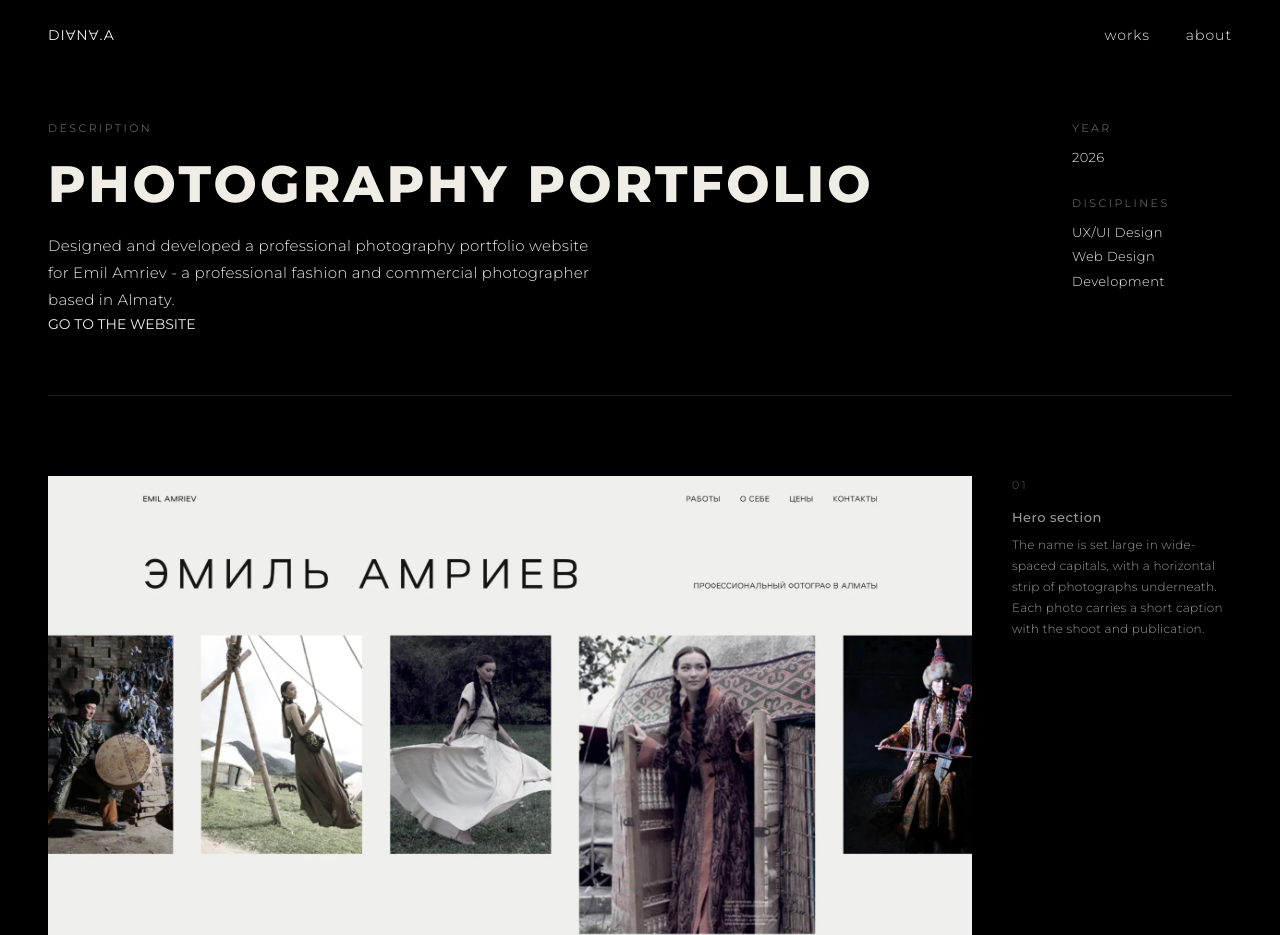
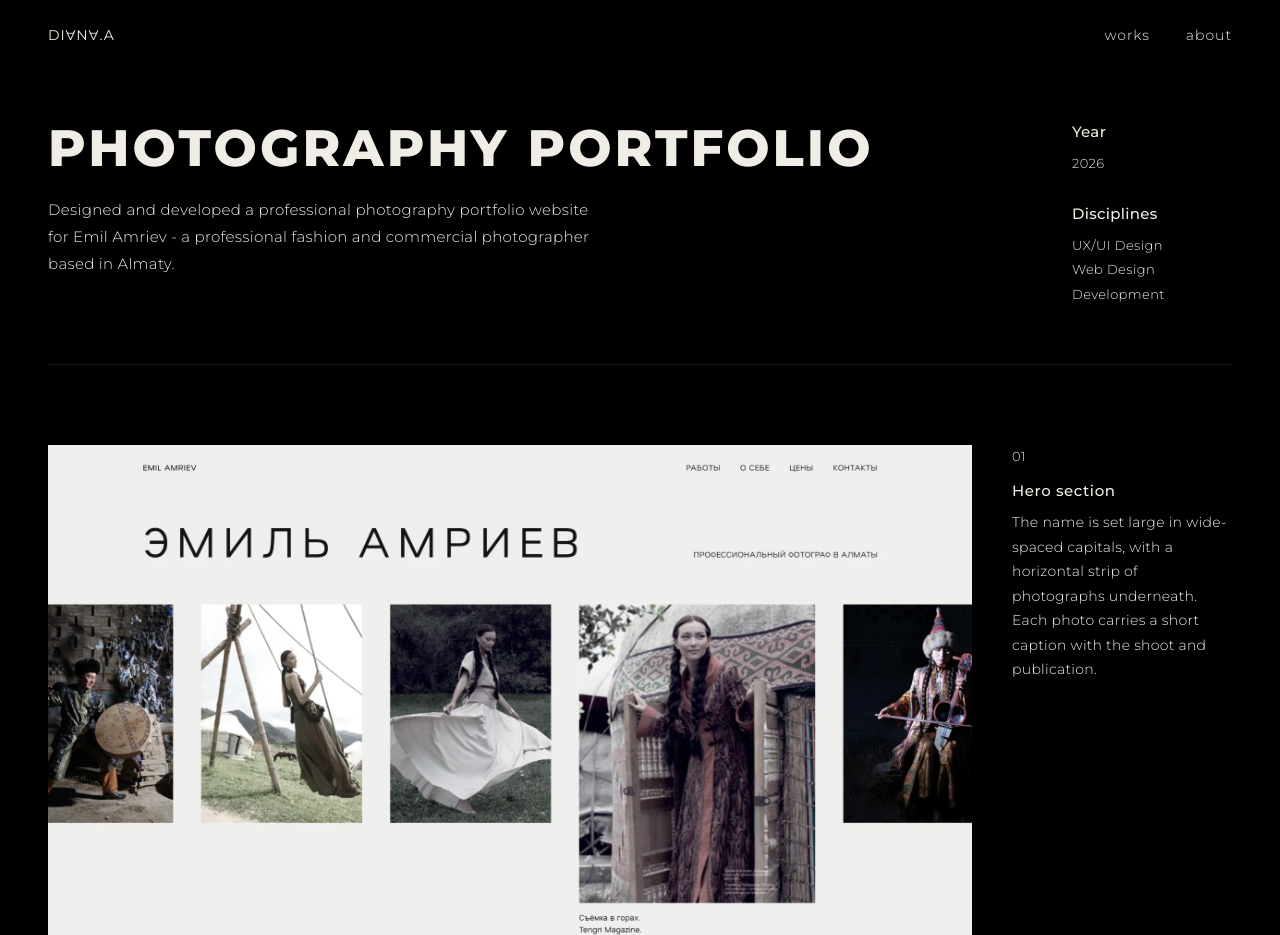
Before and after one commit to dianaamriyeva-ux/portfoliowebweb, a plain HTML site: page project-02.html in a window 1280 px wide. Shown: the top 935 px of the page. Drawn offline with Linux system fonts and the light colour scheme.

Commit message:
better type

```diff
--- a/project-02.html
+++ b/project-02.html
@@ -36,10 +36,8 @@
 
     <div class="project-hero reveal">
       <div class="project-hero-left">
-        <p class="project-tag">Description</p>
         <h1 class="project-title">Photography Portfolio</h1>
         <p class="project-subtitle">Designed and developed a professional photography portfolio website for Emil Amriev - a professional fashion and commercial photographer based in Almaty.</p>
-        <p class="meta-list">GO TO THE WEBSITE</p>
       </div>
       <div class="project-meta">
         <div class="meta-group">
--- a/project.css
+++ b/project.css
@@ -28,7 +28,7 @@ nav { background: #000; }
 .project-tag {
   font-size: 11px;
   font-weight: 400;
-  letter-spacing: 0.22em;
+   letter-spacing: 0.02em;
   text-transform: uppercase;
   opacity: 0.4;
   margin-bottom: 18px;
@@ -57,11 +57,9 @@ nav { background: #000; }
   min-width: 160px;
 }
 .meta-label {
-  font-size: 11px;
-  font-weight: 400;
-  letter-spacing: 0.22em;
-  text-transform: uppercase;
-  opacity: 0.4;
+  font-size: 15px;
+  font-weight: 500;
+  letter-spacing: 0.02em;
   margin-bottom: 10px;
 }
 .meta-value,
@@ -382,24 +380,22 @@ nav { background: #000; }
   left: 0; right: 0;
   padding-top: 24px;
   border-top: 1px solid #1f1f1f;
-  font-size: 12px;
+  font-size: 14px;
   font-weight: 300;
   line-height: 1.75;
   letter-spacing: 0.02em;
-  opacity: 0.65;
 }
 .stitch-note:first-child { border-top: none; padding-top: 0; }
 .stitch-num {
   display: block;
-  font-size: 11px;
-  letter-spacing: 0.22em;
-  opacity: 0.6;
+  font-size: 13px;
+  letter-spacing: 0.04em;
   margin-bottom: 10px;
 }
 .stitch-note strong {
   display: block;
   font-weight: 500;
-  font-size: 13px;
+  font-size: 15px;
   letter-spacing: 0.04em;
   margin-bottom: 6px;
 }
```
Also changed, not shown: index.html (+2 -2 lines), project-ergoscan.html (+2 -3 lines), img/project-2/project2-2.png, img/project-2/project2-4.png.
